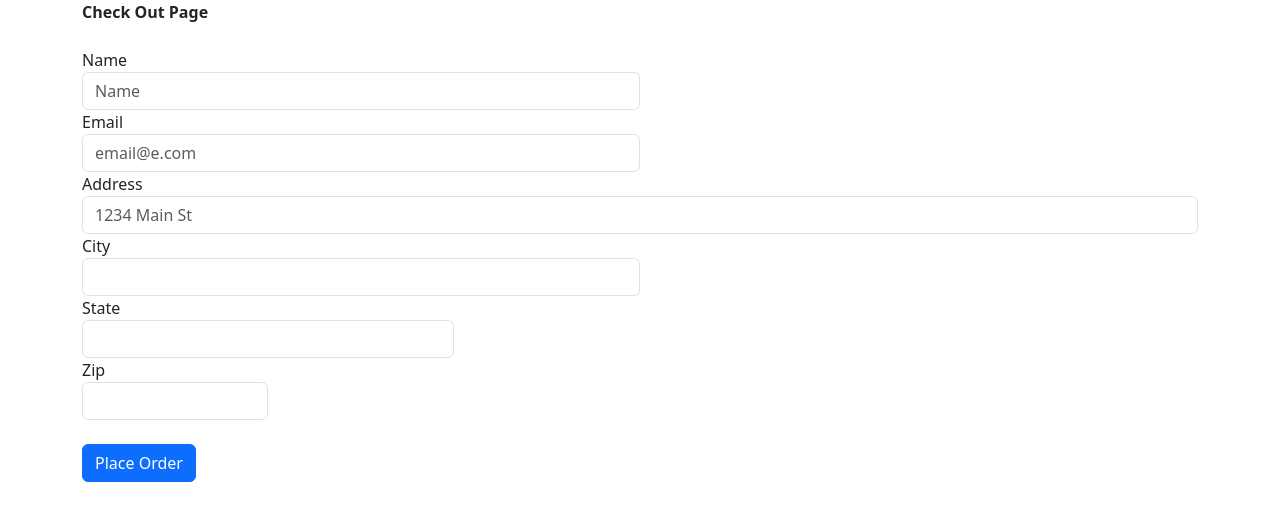
After one commit to Akshola00/small-scale-ecommerce-django, a Django app: template shop/templates/shop/checkout.html in a window 1280 px wide. The commit adds this page. Shown: the top 521 px of the page. Run offline with Django 4.2, Linux system fonts and the light colour scheme; the template is opened without the code that fills it, so the values that code supplies are empty; parts of the project's set-up code (start-up, migrations or seed data) failed here and were passed over.

Commit message:
back to work completing cart function on my undemy django e commerce website

```diff
--- a/ecom/urls.py
+++ b/ecom/urls.py
@@ -21,4 +21,5 @@ urlpatterns = [
     path("admin/", admin.site.urls),
     path('', views.index),
     path('detail/<int:id>/', views.detail, name='detail'),
+    path('checkout/', views.Checkout, name='checkout'),
 ]
--- /dev/null
+++ b/shop/templates/shop/checkout.html
@@ -0,0 +1,94 @@
+<!DOCTYPE html>
+<html lang="en">
+  <head>
+    <meta charset="UTF-8" />
+    <meta name="viewport" content="width=device-width, initial-scale=1.0" />
+    <title>Checkout Page</title>
+    <link
+      href="https://cdn.jsdelivr.net/npm/bootstrap@5.3.3/dist/css/bootstrap.min.css"
+      rel="stylesheet"
+      integrity="sha384-QWTKZyjpPEjISv5WaRU9OFeRpok6YctnYmDr5pNlyT2bRjXh0JMhjY6hW+ALEwIH"
+      crossorigin="anonymous"
+    />
+
+    <script
+      src="https://code.jquery.com/jquery-3.7.1.js"
+      integrity="sha256-eKhayi8LEQwp4NKxN+CfCh+3qOVUtJn3QNZ0TciWLP4="
+      crossorigin="anonymous"
+    ></script>
+
+    <script
+      src="https://cdn.jsdelivr.net/npm/bootstrap@5.3.3/dist/js/bootstrap.bundle.min.js"
+      integrity="sha384-YvpcrYf0tY3lHB60NNkmXc5s9fDVZLESaAA55NDzOxhy9GkcIdslK1eN7N6jIeHz"
+      crossorigin="anonymous"
+    ></script>
+  </head>
+  <body>
+    <div class="container">
+      <b>Check Out Page</b>
+      <br>
+      <div class="row">
+        <div class="col-md-12">
+          <ul class="list-group" id="item_list">
+            <!-- -->
+          </ul>
+        </div>
+      </div>
+      <br>
+      <div class="row">
+        <div class="col-md-12">
+            <form>
+                <div class="form-row">
+                  <div class="form-group col-md-6">
+                    <label for="inputEmail4">Name</label>
+                    <input type="text" class="form-control" name="name" id="name" placeholder="Name">
+                  </div>
+                  <div class="form-group col-md-6">
+                    <label for="inputPassword4">Email</label>
+                    <input type="email" class="form-control" id="email" name="email" placeholder="email@e.com">
+                  </div>
+                </div>
+                <div class="form-group">
+                  <label for="inputAddress">Address</label>
+                  <input type="text" class="form-control" id="Address" name="Address" placeholder="1234 Main St">
+                </div>
+
+                <div class="form-row">
+                  <div class="form-group col-md-6">
+                    <label for="inputCity">City</label>
+                    <input type="text"  class="form-control" id="city" name="city">
+                  </div>
+                  <div class="form-group col-md-4">
+                    <label for="inputState">State</label>
+                    <input type="text"  class="form-control" id="state" name="state">
+
+                  </div>
+                  <div class="form-group col-md-2">
+                    <label for="inputZip">Zip</label>
+                    <input type="text" class="form-control" id="zip" name="zip">
+                  </div>
+                </div>
+                <br>
+                <button type="submit" class="btn btn-primary">Place Order</button>
+              </form>
+        </div>
+      </div>
+    </div>
+  </body>
+  <script>
+    if (localStorage.getItem("cart") == null) {
+      var cart = {};
+    } else {
+      cart = JSON.parse(localStorage.getItem("cart"));
+    }
+    for (item in cart) {
+      let name = cart[item][1];
+      let quantity = cart[item][0];
+
+      itemString = `<li class="list-group-item d-flex justify-content-between align-items-center">
+            ${name} <span class="badge bg-primary rounded-pill">${quantity}</span></li>
+        `;
+      $("#item_list").append(itemString);
+    }
+  </script>
+</html>
--- a/shop/views.py
+++ b/shop/views.py
@@ -26,3 +26,8 @@ def detail(request, id):
     prod_det = Products.objects.filter(id=id).first()
     context = {"details": prod_det}
     return render(request, "shop/detail.html", context)
+
+def Checkout(request):
+    if request.method == "POST":
+
+    return render(request, 'shop/checkout.html')
```
Also changed, not shown: shop/templates/shop/index.html (+36 -41 lines), db.sqlite3.
